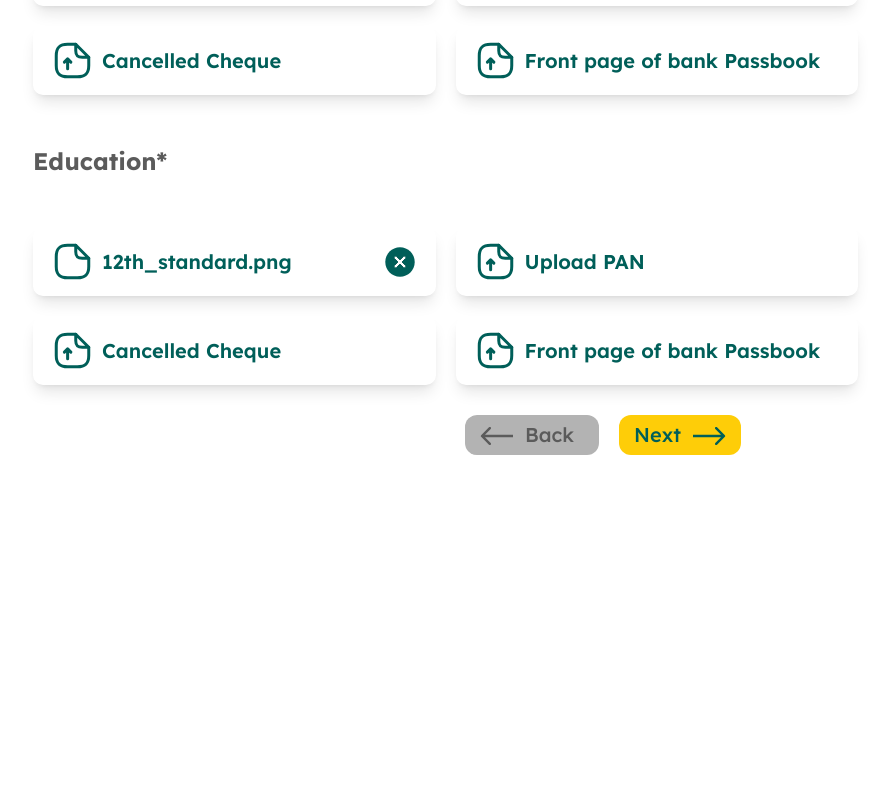
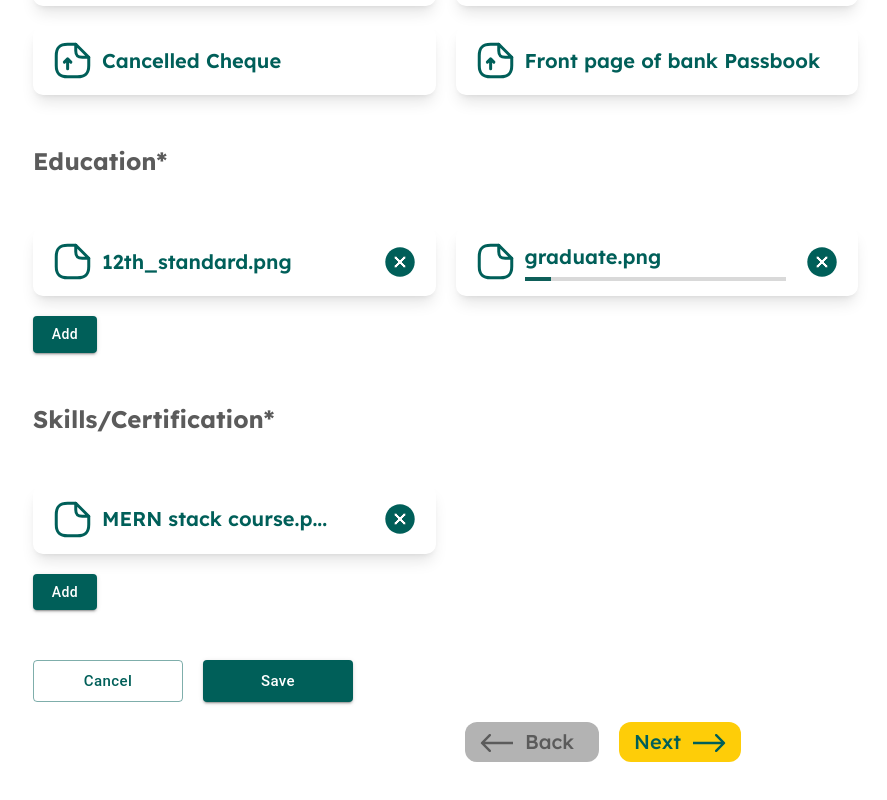
Before and after one commit to mayurkukade/Salaryfy, a React (Vite) app in the folder salaryfy/: page /questionnaire in a window 1280 px wide. Shown: the part 1386-2186 px from the top of the page, without its empty margins (37-924 px from the left). Before the commit the page ends 1881 px from the top, so only its background shows below. Built offline with nearby package versions, Linux system fonts and the light colour scheme.

Commit message:
sandwich has completed his work

```diff
--- a/salaryfy/src/modules/questionnaire/questionnaire.module.tsx
+++ b/salaryfy/src/modules/questionnaire/questionnaire.module.tsx
@@ -178,13 +178,22 @@ function FresherProfileUpload() {
               </div>
 
               <div className='text-[#5B5B5B] text-[2.4em] font-bold my-[2em]'>Education*</div>
-              <div className='grid grid-cols-[1fr,1fr] gap-[2em]'>
+              <div className='grid grid-cols-[1fr,1fr] gap-[2em] mb-[2em]'>
                 <DocUploader label='12th_standard.png' uploading={true} progress={100} />
-                <DocUploader label='Upload PAN' uploading={false} />
-                <DocUploader label='Cancelled Cheque' uploading={false} />
-                <DocUploader label='Front page of bank Passbook' uploading={false} />
+                <DocUploader label='graduate.png' uploading={true} progress={10} />
               </div>
+              <div><Button variant='contained'>Add</Button></div>
 
+              <div className='text-[#5B5B5B] text-[2.4em] font-bold my-[2em]'>Skills/Certification*</div>
+              <div className='grid grid-cols-[1fr,1fr] gap-[2em] mb-[2em]'>
+                <DocUploader label='MERN stack course.p...' uploading={true} progress={100} />
+              </div>
+              <div><Button variant='contained'>Add</Button></div>
+            </div>
+
+            <div className='flex gap-[2em] my-[2em] mt-[5em]'>
+              <Button style={{ minWidth: '10em' }} size='large' variant='outlined'>Cancel</Button>
+              <Button style={{ minWidth: '10em' }} size='large' variant='contained'>Save</Button>
             </div>
 
           </div>
@@ -209,10 +218,10 @@ function DocUploader({ className, label, uploading, progress }: { className?: st
               <path d="M35.75 16.25H29.25C24.375 16.25 22.75 14.625 22.75 9.75V3.25L35.75 16.25Z" stroke="#005F59" stroke-width="3" stroke-linecap="round" stroke-linejoin="round" />
             </svg>
           </div>
-          <div className='flex flex-col gap-[0.25em] text-[#005F59] text-[2em] font-semibold flex-grow'>
+          <div className='flex flex-col gap-[0.25em] text-[#005F59] text-[2em] font-semibold flex-grow pr-[1em]'>
             <div>{label}</div>
             { (progress !== 100) && <div className='h-[4px] w-[100%] bg-[#D9D9D9] relative'>
-               <div className={ 'absolute w-[' + (progress || 0) + '%] h-[4px] bg-[#0E5F59]' }></div>
+               <div className='absolute h-[4px] bg-[#0E5F59]' style={{ width: (progress?.toString() || 0) + '%' }}></div>
             </div> }
           </div>
         </div>
```
